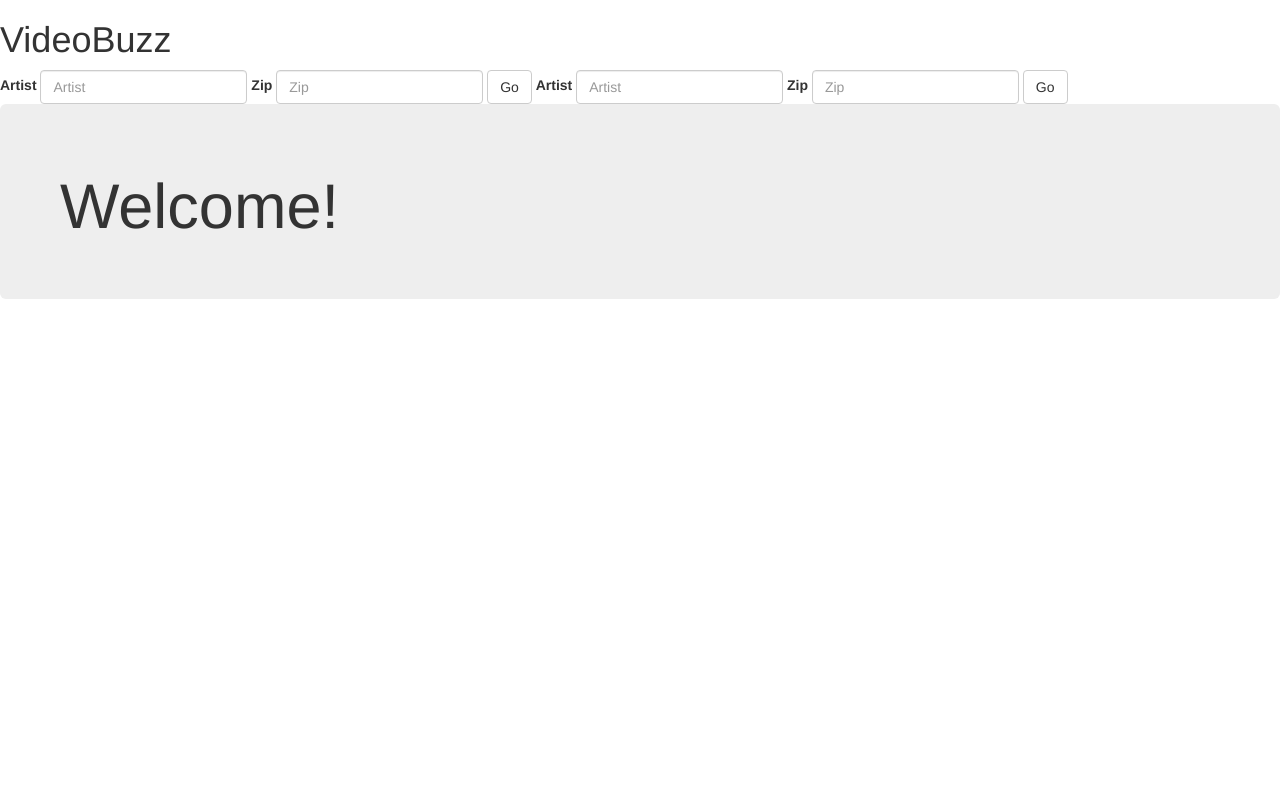
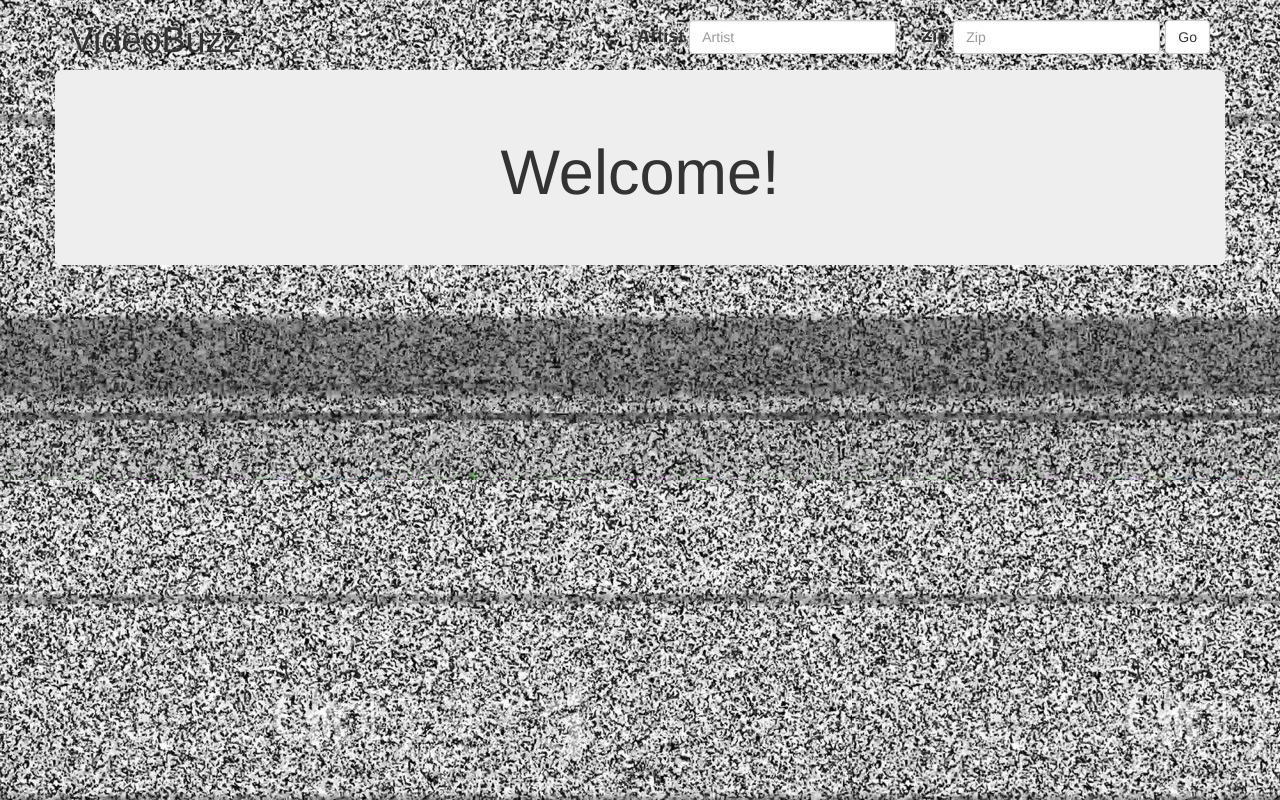
Before and after one commit to janisnjohn/Project1-Team5, a plain HTML site: page index.html in a window 1280 px wide. Drawn offline with nearby package versions, Linux system fonts and the light colour scheme.

Commit message:
basic styling and cleaned up html formatting

```diff
--- a/index.html
+++ b/index.html
@@ -4,67 +4,39 @@
 	<title>VideoBuzz</title>
 
 	<link rel="stylesheet" href="https://maxcdn.bootstrapcdn.com/bootstrap/3.3.6/css/bootstrap.min.css" integrity="sha384-1q8mTJOASx8j1Au+a5WDVnPi2lkFfwwEAa8hDDdjZlpLegxhjVME1fgjWPGmkzs7" crossorigin="anonymous">
-  	<script src="https://cdnjs.cloudflare.com/ajax/libs/jquery/3.2.1/jquery.min.js"></script>
-	<script type="text/javascript" src="app.js"></script>
-
+  <link rel="stylesheet" type="text/css" href="style.css">
 </head>
 <body>
+  <div class="container main-container">
+  	<h1 id="header">VideoBuzz</h1>
 
-	<h1>VideoBuzz</h1>
-
-
-	<form class="form-inline" id="search-form">
-  		<div class="form-group">
-    		<label for="exampleInputName2">Artist</label>
-    		<input type="search" id="query" class="form-control" placeholder="Artist">
-  		</div>
-
- 		<div class="form-group">
-    		<label for="exampleInputzip">Zip</label>
-    		<input type="text" class="form-control" id="inputZip" placeholder="Zip">
-  		</div>
-
-  		<button type="submit" class="btn btn-default" id="search">Go</button>
-
-	<form class="form-inline">
+  	<form class="form-inline">
   		<div class="form-group">
     		<label for="exampleInputName2">Artist</label>
     		<input type="text" class="form-control" id="inputArtist" placeholder="Artist">
   		</div>
-
- 		<div class="form-group">
+   		<div class="form-group">
     		<label for="exampleInputEmail2">Zip</label>
     		<input type="email" class="form-control" id="inputZip" placeholder="Zip">
-  		</div>
-
-  		<button type="submit" class="btn btn-default">Go</button>
-
-	</form>
-
-	<div class="container-fluid" id= "container">
+    	</div>
+    	<button type="submit" class="btn btn-default">Go</button>
+  	</form>
 
 		<div class="row">
-			<div class="jumbotron center-align">
-  				<h1>Welcome!</h1>
+			<div class="jumbotron">
+  			<h1>Welcome!</h1>
 			</div>
-
 		</div>
-
 		<div class="row">
-
 			<div class="col-sm-6" id="Videos">
-
 				<div class="row" id="mainVid"></div>
 				<div class="row" id="vidDump"></div>
-
 			</div>
-
 			<div class="col-sm-6" id="Tickets"></div>
-
 		</div>
-
 	</div>
 
+  <script src="https://cdnjs.cloudflare.com/ajax/libs/jquery/3.2.1/jquery.min.js"></script>
+  <script type="text/javascript" src="app.js"></script>
 </body>
-
 </html>
--- a/style.css
+++ b/style.css
@@ -0,0 +1,22 @@
+body {
+  background: url("static.jpg");
+}
+
+#header {
+  float: left;
+}
+
+.jumbotron {
+  text-align: center;
+  clear: both;
+}
+
+.form-inline {
+  float: right;
+  margin-top: 20px;
+  font-size: 18px;
+}
+
+.form-group {
+  margin-left: 20px;
+}
```
Also changed, not shown: ticketmaster.html (deleted, +0 -59 lines), static.jpg (added).
